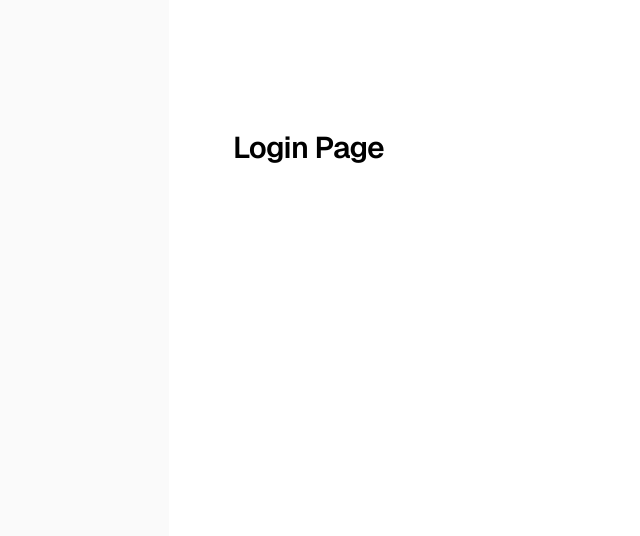
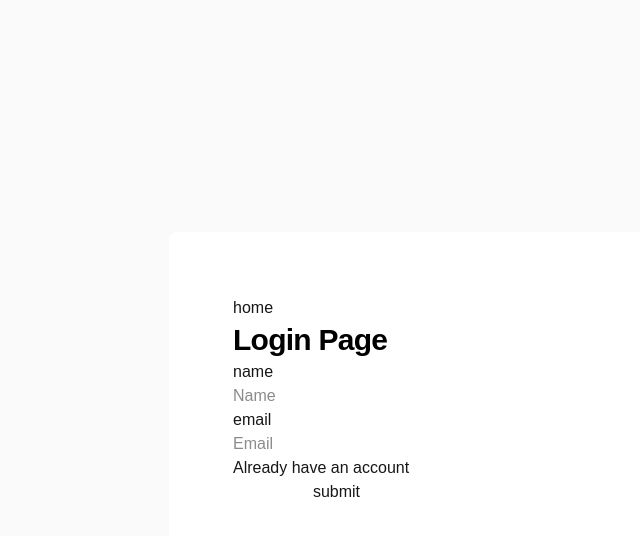
Before and after one commit to peth02/LearnningBuddy_frontend, a Next.js app: page /login in a window 1280 px wide. Shown: the top 536 px of the page, without its empty margins (87-727 px from the left). Built offline with nearby package versions, Linux system fonts and the light colour scheme.

Commit message:
add simple form

```diff
--- a/app/(Auth)/login/page.tsx
+++ b/app/(Auth)/login/page.tsx
@@ -1,10 +1,47 @@
+"use client";
+
+import Link from "next/link";
+
 export default function Login() {
+
+  const handleLogin = () => {
+
+  }
+
   return (
-    <div className="flex min-h-screen items-center justify-center bg-zinc-50 font-sans dark:bg-black">
-      <main className="flex min-h-screen w-full max-w-3xl flex-col items-center justify-between py-32 px-16 bg-white dark:bg-black sm:items-start">
-        <h1 className="max-w-xs text-3xl font-semibold leading-10 tracking-tight text-black dark:text-zinc-50">
-          Login Page
-        </h1>
+    <div className="flex min-h-screen items-center justify-center bg-zinc-50">
+      <main className="flex rounded-lg w-full max-w-3xl flex-col items-center p-16 bg-white items-start">
+        <div>
+          <Link href="/home">home</Link>
+          <h1 className="max-w-xs text-3xl font-semibold leading-10 tracking-tight text-black">
+            Login Page
+          </h1>
+        </div>
+        <form onSubmit={() => console.log("hello")}>
+          <div className="flex flex-col">
+            <label>name</label>
+            <input
+              type="text"
+              aria-label="name"
+              placeholder="Name"
+              maxLength={50}
+              required
+              className=""
+            />
+            <label>email</label>
+            <input
+              type="email"
+              aria-label="email"
+              placeholder="Email"
+              required
+              className=""
+            />
+            <div>
+              <Link href="/register">Already have an account</Link>
+            </div>
+            <button>submit</button>
+          </div>
+        </form>
       </main>
     </div>
   );
```
